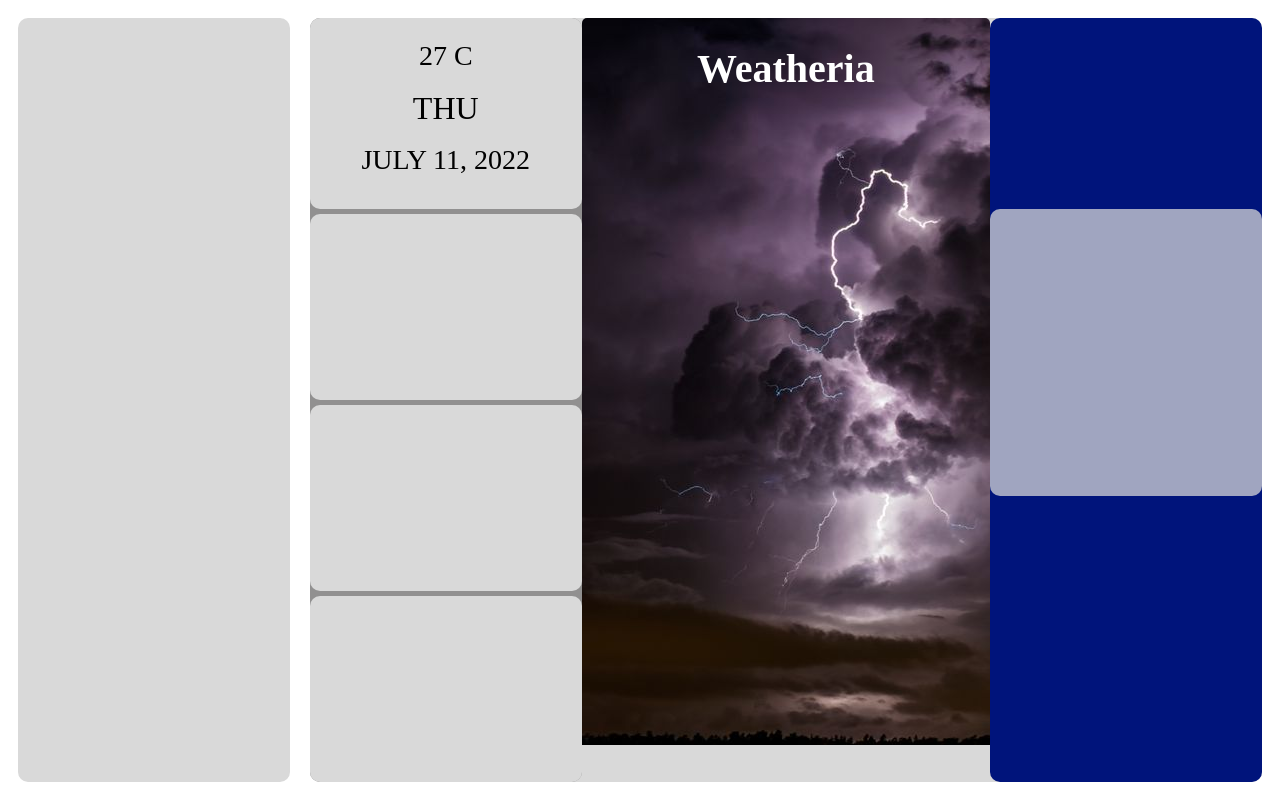
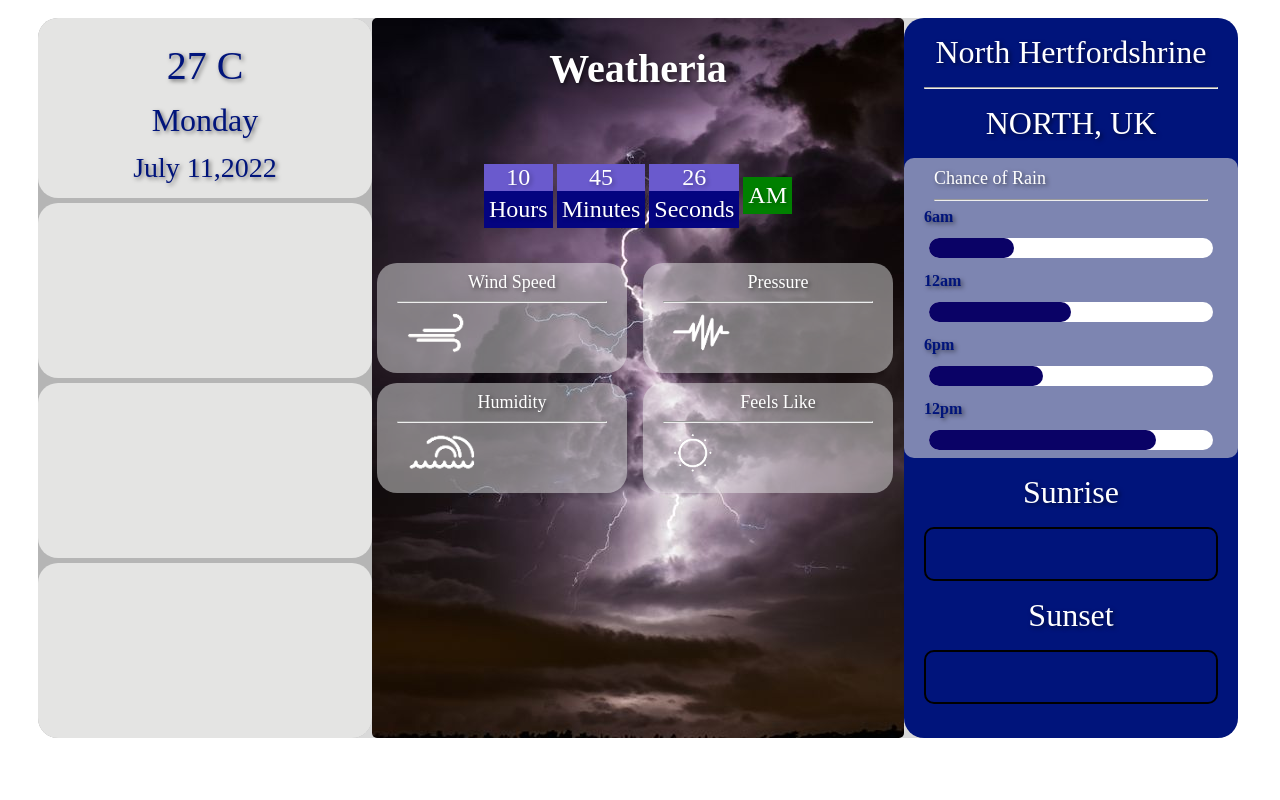
Before and after one commit to Kdlprabin/weather-application-college-assignment, a PHP site: page / in a window 1280 px wide. Run offline with PHP 8.4, Linux system fonts and the light colour scheme.

Commit message:
most of the styling and icon setting

```diff
--- /dev/null
+++ b/clock.js
@@ -0,0 +1,34 @@
+function getDay(){
+    list=["Sunday","Monday","Tuesday","Wednesday","Thursday","Friday","Saturday"];
+    var dayNo = new Date().getDay();
+    document.getElementById("day").innerHTML = list[dayNo];
+}
+function getTime(){
+    var h = new Date().getHours();
+    var m = new Date().getMinutes();
+    var s = new Date().getSeconds();
+
+    document.getElementById("hours").innerHTML = h;
+    document.getElementById("minutes").innerHTML = m;
+    document.getElementById("seconds").innerHTML = s;
+    document.getElementById("ampm").innerHTML = "AM";
+
+    if(h>12){
+        document.getElementById("ampm").innerHTML = "PM"
+        h=h-12;
+        document.getElementById("hours").innerHTML = h;
+    }
+    setTimeout(()=>{getTime(),1000});
+}
+function getDate(){
+    list = ["January","February","March","April","May","June","July","August","September","October","November","December"];
+    var monthNo = new Date().getMonth();
+    var year = new Date().getFullYear();
+
+    document.getElementById("month").innerHTML = list[monthNo];
+    document.getElementById("year").innerHTML = year;
+}
+
+getDate();
+getTime();
+getDay();
--- a/index.html
+++ b/index.html
@@ -16,7 +16,7 @@
             <!--the left located boxes-->
             <div class="infoBox infoBox1">
                 <!--temperature data in celsius-->
-                <p class="fontsizing">27 C</p>
+                <p class="fontsizinglarge">27 C</p>
                 <p id="day" class="fontsizing2">THU</p>
                 <div class="fontsizing"><span id="month">JULY </span> <span id="day">11,</span><span id="year"> 2022</span></div>
             </div>
@@ -27,32 +27,84 @@
         <!--the center part having background image-->
         <div class="container2">
             <h1 id="weatheria">Weatheria</h1>
-            <!--two rows for four boxes-->
-            <div class="row"></div>
-            <!--two columns-->
-                <div class="column">
+            <div class="liveClock">
+                <div>
+                    <span id="hours">00</span><span id="text"> Hours</span>
+                </div>
+                <div>
+                    <span id="minutes">00</span><span id="text"> Minutes</span>
+                </div>
+                <div>
+                    <span id="seconds">00</span><span id="text"> Seconds</span>
+                </div>
+                <div>
+                    <span id="ampm">AM</span>
+                </div>
+            </div>
+            <!--two rows and columns of four boxes-->
+            <div class="informationBoxes">
+                <div class="element">
+                    <P class="fontwhite fontsizesmall title">Wind Speed</P>
+                    <hr class="whiteline">
+                    <div class="value">
+                        <img src="images/windSpeed.png" alt="" class="icon"><span></span>
+                    </div>
+                </div>
+                <div class="element">
+                    <P class="fontwhite fontsizesmall title">Pressure</P>
+                    <hr class="whiteline">
+                    <div class="value">
+                        <img src="images/pressure.png" alt="" class="icon"><span></span>
+                    </div>
+                </div>
+                <div class="element">
+                    <P class="fontwhite fontsizesmall title">Humidity</P>
+                    <hr class="whiteline">
+                    <div class="value">
+                        <img src="images/humidity.png" alt="" class="icon"><span></span>
+                    </div>
+                </div>
+                <div class="element">
+                    <P class="fontwhite fontsizesmall title">Feels Like</P>
+                    <hr class="whiteline">
+                    <div class="value">
+                        <img src="images/uv.png" alt="" class="icon"><span></span>
+                    </div>
+                </div>
+            </div>
+                <!--empty space for now-->
+            <div class="emptyspace">
 
+            </div>
+        </div>
+        <div class="container container3 lineheight">
+            <!--Name of the city here-->
+            <div id="name">
+                <p class="fontsizing2 fontwhite"> North Hertfordshrine</p>
+                <hr class="whiteline">
+                <p class="fontsizing2 fontwhite">NORTH, UK</p>
+            </div>
+            <!--Rain chance here-->
+            <div id="chanceBox">
+                <p class="fontsizesmall fontwhite">Chance of Rain</p>
+                <hr class="whiteline">
+                <!--bar showing the chance of rain in bar form-->
+                <div id="chancebar">
+                    <p>6am</p><span class="bar"><div class="b1"></div></span>
+                    <p>12am</p><span class="bar"><div class="b2"></div></span>
+                    <p>6pm</p><span class="bar"><div class="b3"></div></span>
+                    <p>12pm</p><span class="bar"><div class="b4"></div></span>
                 </div>
-                <div class="column">
-
-                </div>
-            <div class="row"></div>
-            <!--two columns-->
-                <div class="column">
-
-                </div>
-                <div class="column">
-
-                </div>
-        </div>
-        <div class="container container3">
-            <!--Name of the city here-->
-            <div id="name"></div>
-            <!--Rain chance here-->
-            <div id="chanceBox"></div>
+            </div>
             <!--sunset and sunrise data here-->
-            <div id="sun"></div>
+            <div id="sun">
+                <p class="fontwhite fontsizing2">Sunrise</p>
+                <div class="sun"></div>
+                <p class="fontwhite fontsizing2">Sunset</p>
+                <div class="sun"></div>
+            </div>
         </div>
     </div>
+    <script src="clock.js"></script>
 </body>
 </html>
--- a/style.css
+++ b/style.css
@@ -1,70 +1,205 @@
+:root{
+    --percentage1:30%;
+    --percentage2:50%;
+    --percentage3:40%;
+    --percentage4:80%;
+}
+
 body{
     display: grid;
     grid-template-columns: 1.5fr 5fr;
+    text-shadow:  2px 2px 4px rgb(0 0 0 / 50%);
 }
 
 #searchBox{
-    background-color: #D9D9D9;
+    background-color: #edebeb;
     margin: 10px;
     border-radius: 10px;
+    height: 720px;
 }
 #main{
+    color:#00147B;
     background-color: #D9D9D9;
     margin: 10px;
     display: grid;
     grid-template-columns: 1fr 1.5fr 1fr;
-    border-radius: 10px;
+    border-radius: 20px;
+    width: 1200px;
+    height: 720px;
 }
 .container{
     background-color: #00147B;
-    border-radius: 10px;
+    border-radius: 20px;
 }
 .container1{
-    background-color: #919090;
+    background-color: rgba(178, 178, 178, 0.91);
     display: grid;
     grid-template-rows: 1fr 1fr 1fr 1fr;
-    border-radius: 10px;
+    border-radius: 20px;
 }
 .container3{
     display: grid;
-    grid-template-rows: 1fr 1.5fr 1.5fr;
+    grid-template-rows: 0.5fr 1.5fr 1.4fr;
 }
 .container2{
     background-image: url(images/storm-clouds-1024x576.jpg);
     background-repeat: no-repeat;
     border-radius: 5px;
+    display: grid;
+    grid-template-rows: 2fr 2fr 4fr 4fr;
 }
 .infoBox{
-    line-height: 20px;
-    background-color: #D9D9D9;
+    line-height: 15px;
+    background-color: rgb(228, 228, 227);
     margin-top: 5px;
-    border-radius: 10px;
+    border-radius: 20px;
 }
 .infoBox1{
     margin-top: 0px;
     text-align: center;
 }
 #chanceBox{
-    background-color: #d9d9d9bc;
+    background-color: #d9d9d993;
     border-radius: 10px;
+    padding: 0px 10px 0px;
+}
+.informationBoxes{
+    display: grid;
+    grid-template-columns: 1fr 1fr;
+}
+.element{
+    background-color: #eaeaea7a;
+    border-radius: 20px;
+    margin: 5px;
+    width: 250px;
+    height: 110px;
+    display: grid;
+    line-height: 2px;
+    grid-template-rows: 0.5fr 0.1fr 3fr;
+}
+.icon{
+    height: 40px;
+    margin: 10px 30px 10px;
+}
+/*chance bar setting and styling*/
+#chancebar{
+    font-weight: 800;
+    line-height: 0px;
+    display: grid;
+    padding: 0px 10px 0px;
+    grid-template-rows: 1fr 1fr 1fr 1fr 1fr 1fr 1fr 1fr;
+}
+.bar{
+    background-color: white;
+    margin: 5px;
+    height: 20px;
+    border-radius: 20px;
+}
+.b1{
+    margin: 0px;
+    height: 100%;
+    width: var(--percentage1);
+    background: #0A0266;
+    border-radius: 10px;
+}
+.b2{
+    margin: 0px;
+    height: 100%;
+    width: var(--percentage2);
+    background: #0A0266;
+    border-radius: 10px;
+}
+.b3{
+    margin: 0px;
+    height: 100%;
+    width: var(--percentage3);
+    background: #0A0266;
+    border-radius: 10px;
+}
+.b4{
+    margin: 0px;
+    height: 100%;
+    width: var(--percentage4);
+    background: #0A0266;
+    border-radius: 10px;
+}
+.sun{
+    height: 50px;
+    border: 2px solid black;
+    margin: 0px 20px 0px;
+    border-radius: 10px;
+}
+/*font and line sizing and styling*/
+.blueline{
+    color: #00147B;
+    margin: 0px 20px 0px;
+}
+.lineheight{
+    line-height: 5px;
+}
+.whiteline{
+    color: white;
+    margin: 0px 20px 0px;
 }
 .fontsizing{
     text-align: center;
     font-size: 28;
 }
+.fontsizesmall{
+    font-size: 18px;
+    padding-left: 20px;
+}
 .fontsizing2{
     text-align: center;
     font-size: 32;
 }
+.title{
+    text-align: center;
+}
 .iconspace{
     margin-right: 20px;
+}
+.fontwhite{
+    color: white;
+}
+.fontsizinglarge{
+    font-size: 40;
 }
 #weatheria{
     text-align: center;
     font-size: 40;
     color: white;
 }
-@media screen and (max-width: 1100px){
+/* LiveClockPart */
+.liveClock{
+    font-size: 24;
+    text-align: center;
+    margin: 0px 110px 10px;
+    display: flex;
+    flex-direction: row;
+    align-items: center;
+    justify-content: center;
+    border-radius: 5px;
+}
+.liveClock div{
+    color: white;
+    display: flex;
+    background-color: slateblue;
+    flex-direction: column;
+    margin: 5px 2px 0px;
+    text-shadow: 2px 2px 4px rgb(0 0 0 / 30%);
+}
+.liveClock div #text{
+    background-color: rgb(4, 4, 128);
+    margin: 0px;
+    padding: 5px;
+}
+.liveClock div #ampm{
+    background-color: green;
+    margin: 0px;
+    padding: 5px;
+}
+@media screen and (max-width: 1300px){
     #searchBox{
         visibility: collapse;
         width: 0;
```
